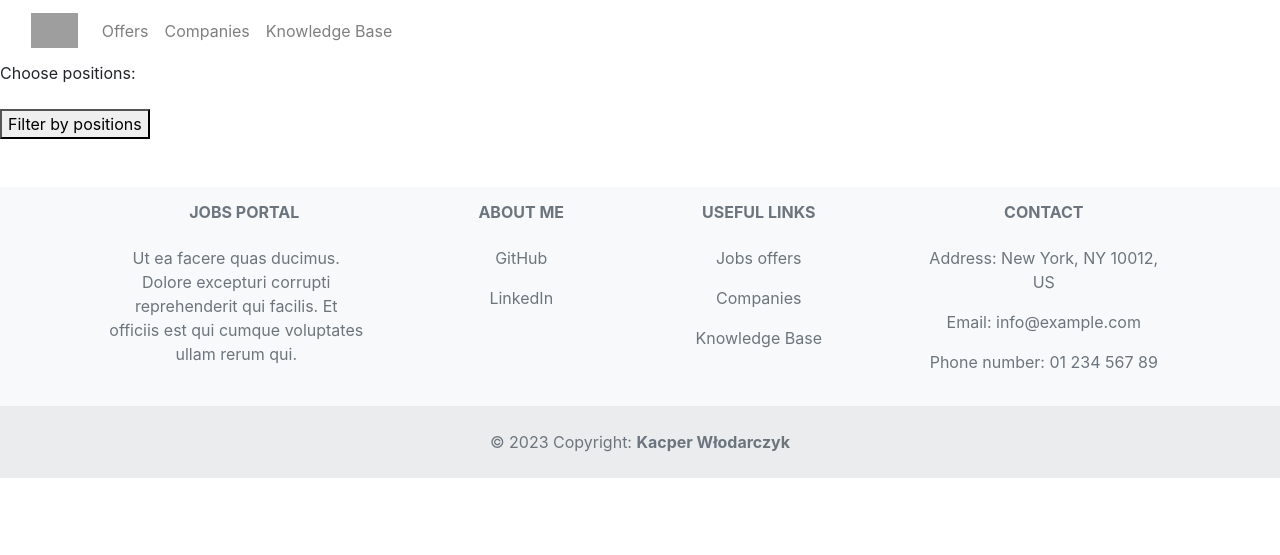
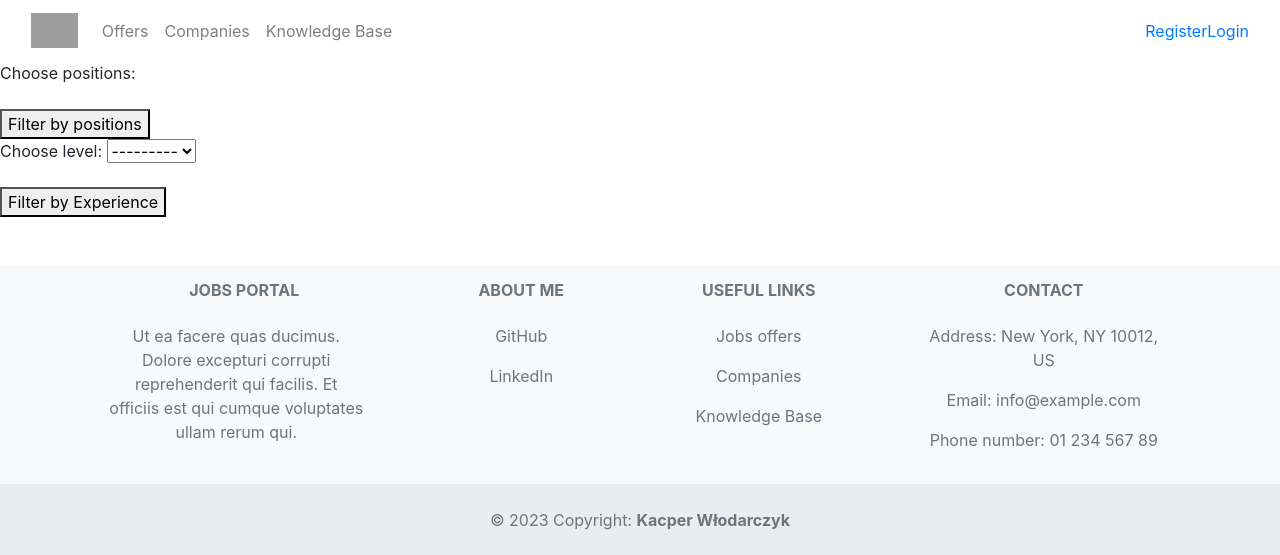
Before and after one commit to DEENUU1/Jobs-portal, a Django app: page / in a window 1280 px wide. Shown: the top 555 px of the page. Run offline with Django 4.2, Linux system fonts and the light colour scheme; data that the repository does not hold is empty; some libraries are stand-ins or nearby versions; grey boxes are pictures that could not be loaded.

Commit message:
Feature | Filter by experience | LevelFilterForm allows to filter jobs offers based on experience level

```diff
--- a/base/base/templates/navigation_bar.html
+++ b/base/base/templates/navigation_bar.html
@@ -34,6 +34,16 @@
             </ul>
         </div>
 
+        <div class="d-flex align-items-center">
+
+          {% if user.is_authenticated %}
+            <a href={% url 'accounts:logout' %}>Logout</a>
+          {% else %}
+          <a href={% url 'accounts:register' %}>Register</a>
+          <a href={% url 'accounts:login' %}>Login</a>
+          {% endif %}
+        </div>
+
       </div>
     </div>
   </nav>
--- a/base/offers/forms.py
+++ b/base/offers/forms.py
@@ -1,6 +1,8 @@
 from django import forms
 from .models import (
     Position,
+    Level,
+
 )
 from django.forms import ModelMultipleChoiceField
 
@@ -12,3 +14,12 @@ class ChoosePositionsForm(forms.Form):
         required=False,
         label="Choose positions"
     )
+
+
+class LevelFilterForm(forms.Form):
+    level = forms.ModelChoiceField(
+        queryset=Level.objects.all(),
+        widget=forms.Select(),
+        required=False,
+        label="Choose level"
+    )
--- a/base/offers/templates/home_page.html
+++ b/base/offers/templates/home_page.html
@@ -7,6 +7,11 @@
 <form method="get" action=".">
     {{positions_form.as_p}}
     <button type="submit">Filter by positions</button>
+</form>
+
+<form method="get" action=".">
+    {{level_form.as_p}}
+    <button type="submit">Filter by Experience</button>
 </form>
 
 <div class="container">
--- a/base/offers/views.py
+++ b/base/offers/views.py
@@ -2,7 +2,7 @@ from django.views.generic import ListView
 from .models import Offer
 from typing import Any , Dict
 from django.db.models import QuerySet
-from .forms import ChoosePositionsForm
+from .forms import ChoosePositionsForm, LevelFilterForm
 from accounts.models import CustomUser
 
 
@@ -17,12 +17,17 @@ class HomePageView(ListView):
         if positions:
             queryset = queryset.filter(position__in=positions)
 
+        level = self.request.GET.get('level')
+        if level:
+            queryset = queryset.filter(level=level)
+
         return queryset
 
     def get_context_data(self, **kwargs: Any) -> Dict[str, Any]:
         context =super().get_context_data(**kwargs)
 
         context['positions_form'] = ChoosePositionsForm(self.request.GET)
+        context['level_form'] = LevelFilterForm(self.request.GET)
 
         return context
 
```
